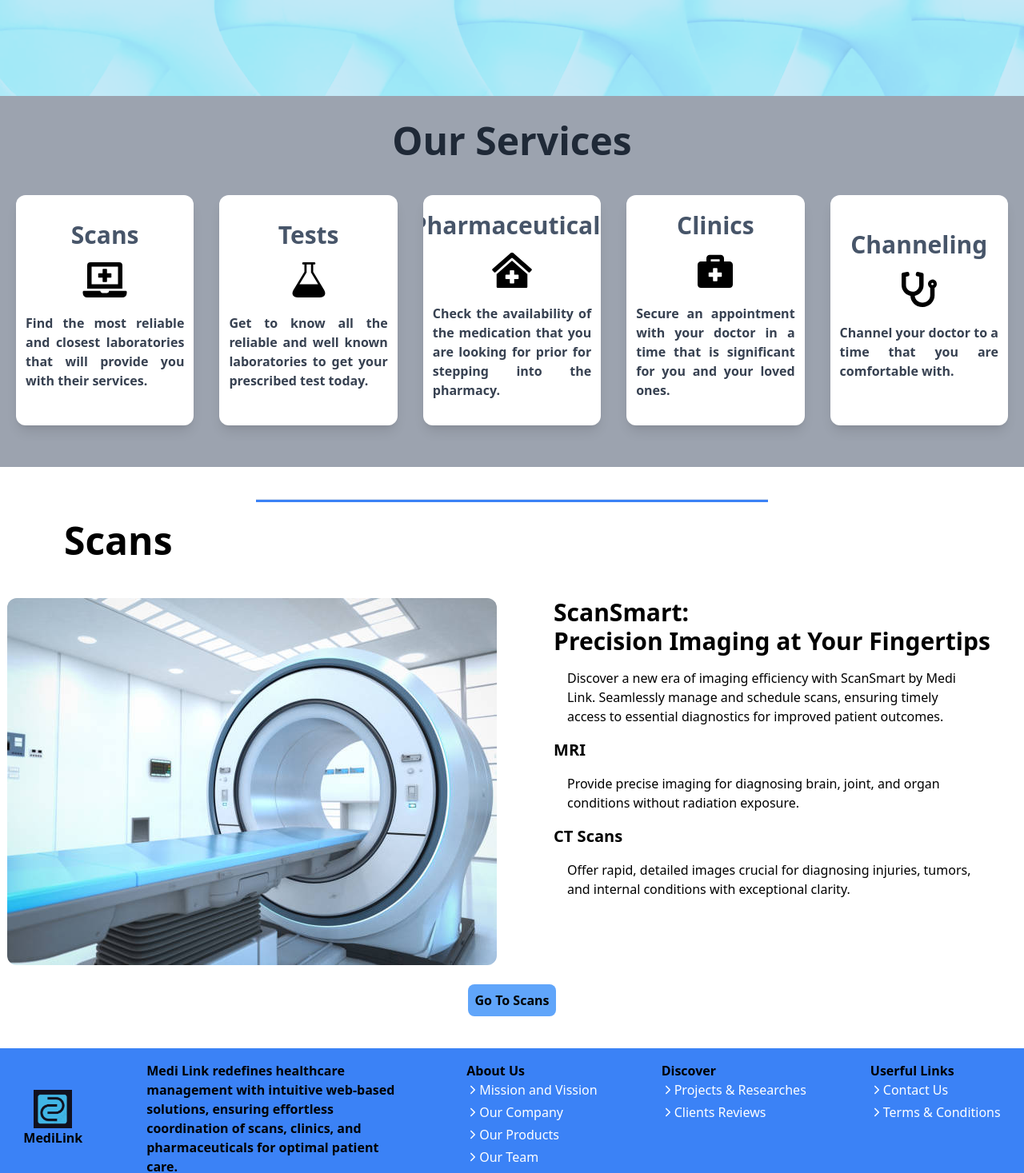
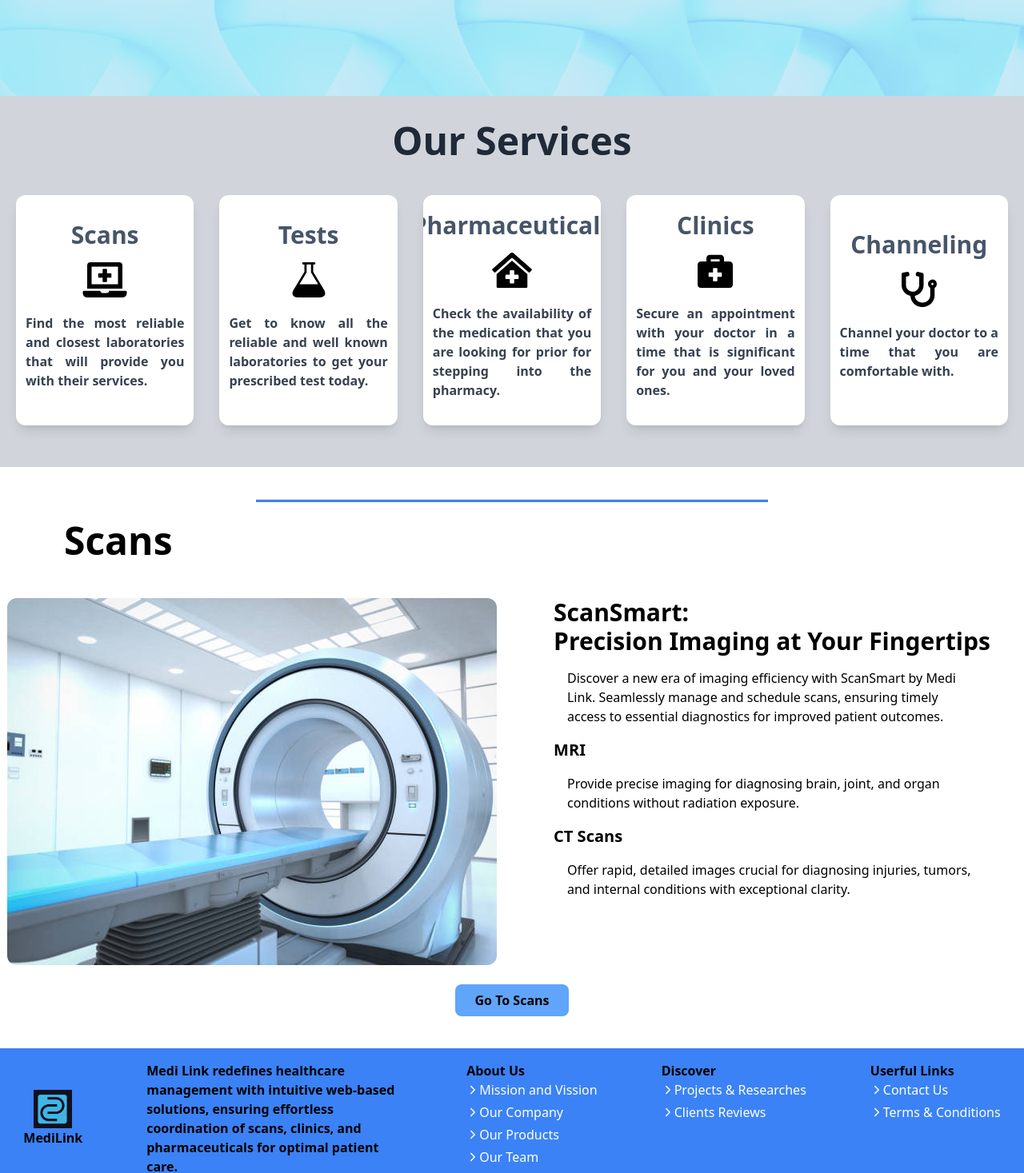
Before and after one commit to SithikaGuruge/MedLink, a React (Create React App) app in the folder frontend/: page / in a window 1280 px wide. Shown: the part 449-1916 px from the top of the page at 80% size. Built offline with nearby package versions, Linux system fonts and the light colour scheme.

Commit message:
minor issues fixed

```diff
--- a/frontend/src/components/Home/scans.jsx
+++ b/frontend/src/components/Home/scans.jsx
@@ -19,7 +19,7 @@
     </div>
       </div>
       <div className="flex justify-center">
-      <button className="bg-blue-400 rounded-lg p-2 test-xl font-semibold hover:bg-blue-600">Go To Scans</button>
+      <button className="bg-blue-400 rounded-lg py-2 md:px-6 px-2 test-xl font-semibold hover:bg-blue-600">Go To Scans</button>
       </div>
     </div>
   );
--- a/frontend/src/components/Home/services.jsx
+++ b/frontend/src/components/Home/services.jsx
@@ -9,7 +9,7 @@
 
 export default function Services() {
   const cardStyle =
-    "bg-white rounded-xl overflow-hidden shadow-lg px-3 py-5 hover:shadow-2xl hover:bg-gray-300 transition duration-500 ease-in-out transform hover:-translate-y-1 hover:scale-105 flex flex-col max-w-xs justify-center items-center mx-auto h-full";
+    "bg-white rounded-xl overflow-hidden shadow-lg px-3 py-5 hover:shadow-2xl hover:bg-gray-200 transition duration-500 ease-in-out transform hover:-translate-y-1 hover:scale-105 flex flex-col max-w-xs justify-center items-center mx-auto h-full";
   const iconStyle = "mx-auto text-6xl py-2 ";
 
   const services = [
@@ -61,7 +61,7 @@
   ];
 
   return (
-    <div className="bg-gray-400 flex justify-center flex-col py-8">
+    <div className="bg-gray-300 flex justify-center flex-col py-8">
       <h1 className="text-2xl lg:text-5xl md:text-3xl text-center font-bold text-gray-800 mb-6">
         Our Services
       </h1>
```
